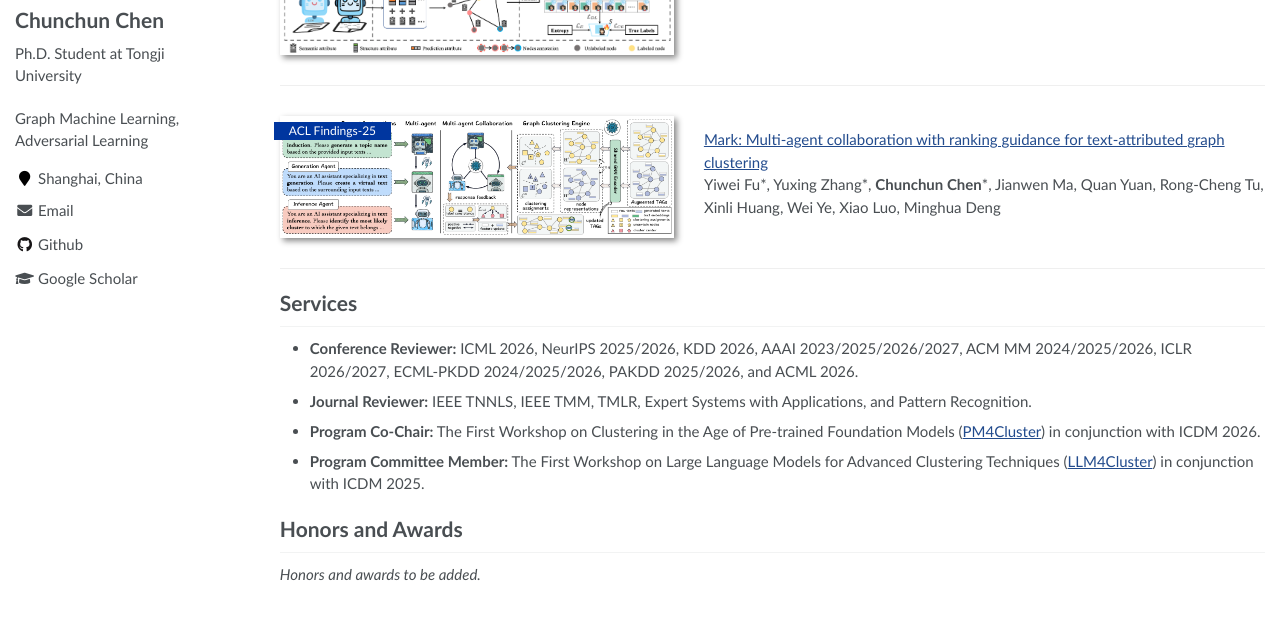
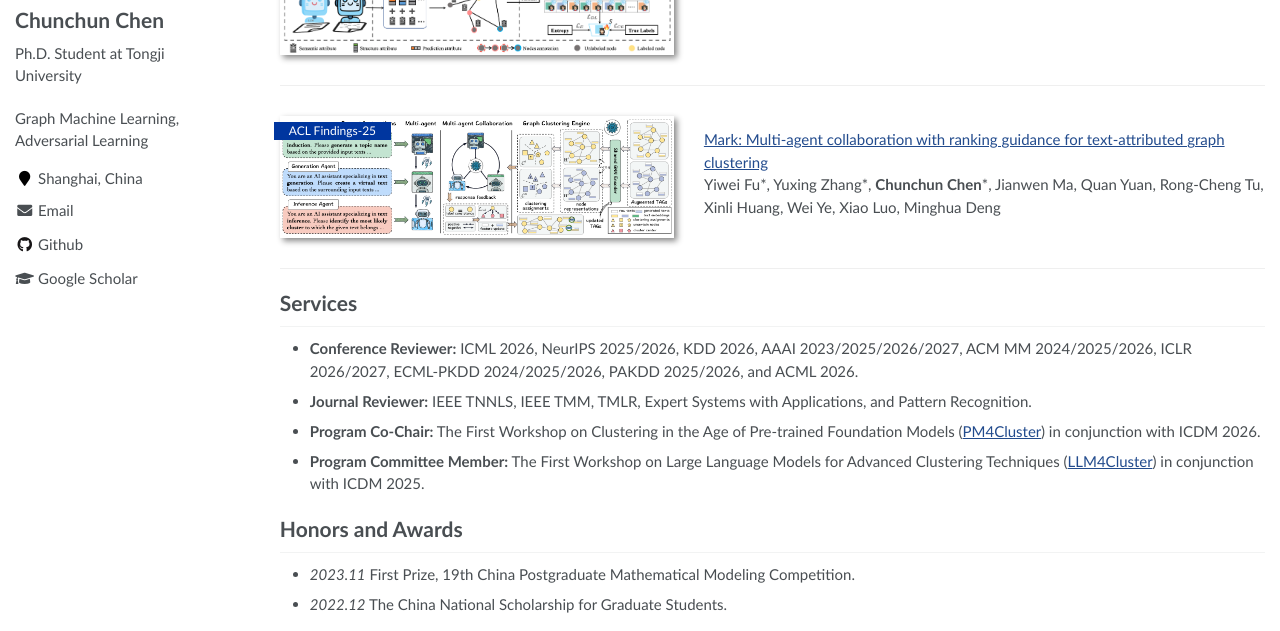
Before and after one commit to CCChen-GEEX/CCChen-GEEX.github.io, a Jekyll site: the page built from _pages/about.md, in a window 1280 px wide and 900 px high, scrolled down 2262 px, cut to the strip 269-900 px from the top of the window. Built offline with Jekyll 4.4.1, drawn with Linux system fonts in a browser that asks for light colours; before the commit the page ends 3124 px from its top, so only the background shows below that.

Commit message:
Update honors.md

```diff
--- a/_pages/includes/honors.md
+++ b/_pages/includes/honors.md
@@ -1,6 +1,5 @@
 # Honors and Awards
-{: #honors }
-
-*Honors and awards to be added.*
+- *2023.11* First Prize, 19th China Postgraduate Mathematical Modeling Competition.
+- *2022.12* The China National Scholarship for Graduate Students.
 
 <!-- Example: - **YYYY.MM**: Award name, awarding institution. -->
```
